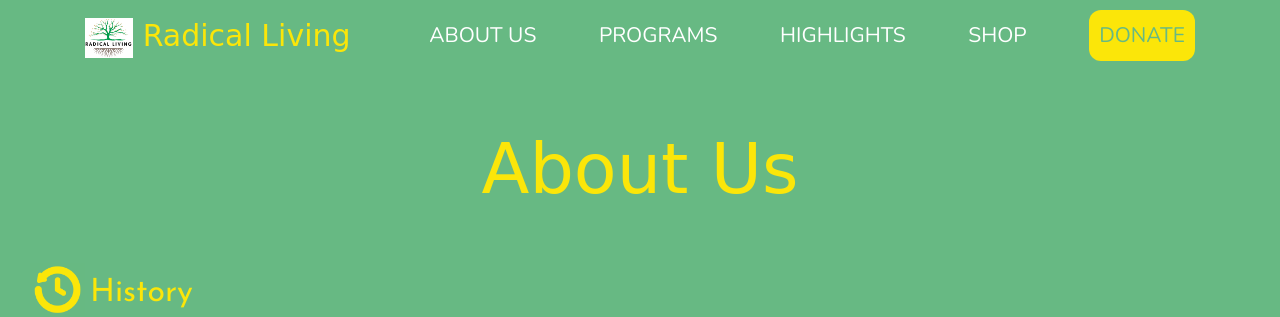
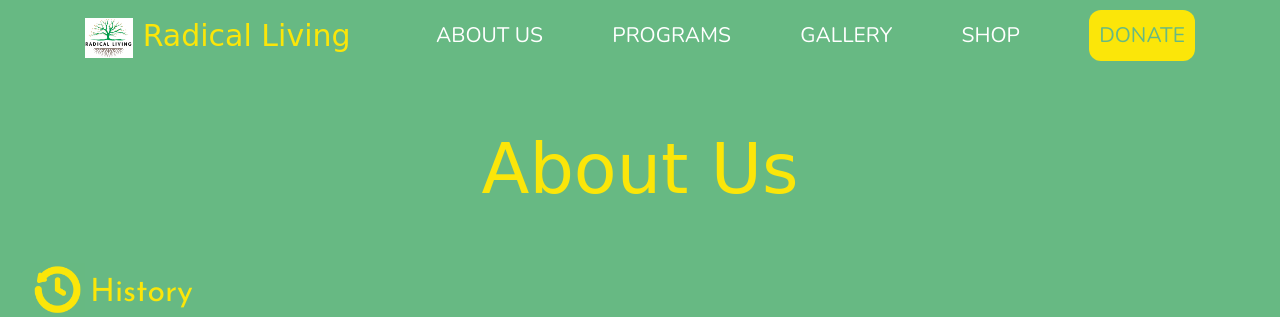
Before and after one commit to adibahussain19/radical-living.github.io, a Flask app: page /about in a window 1280 px wide. Shown: the top 317 px of the page. Run offline with Flask 2, Linux system fonts and the light colour scheme; some libraries are stand-ins or nearby versions; some web fonts are replaced.

Commit message:
Update layout.html

```diff
--- a/templates/layout.html
+++ b/templates/layout.html
@@ -121,7 +121,7 @@
                 </div>
             </div>
 
-            <a href="/highlights" class="nav-item">Highlights</a>
+            <a href="/highlights" class="nav-item">Gallery</a>
 
             <a href="https://account.squarespace.com/" class="nav-item">Shop</a>
 
```
